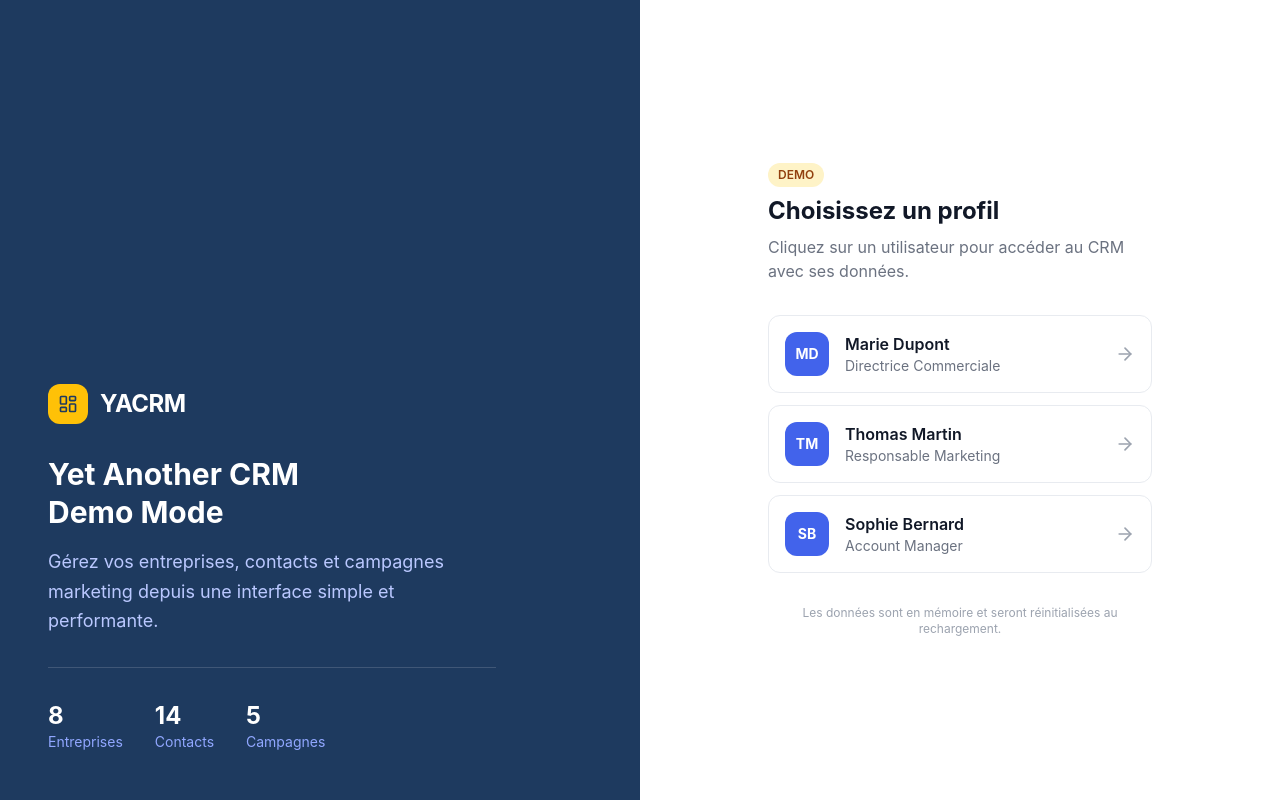
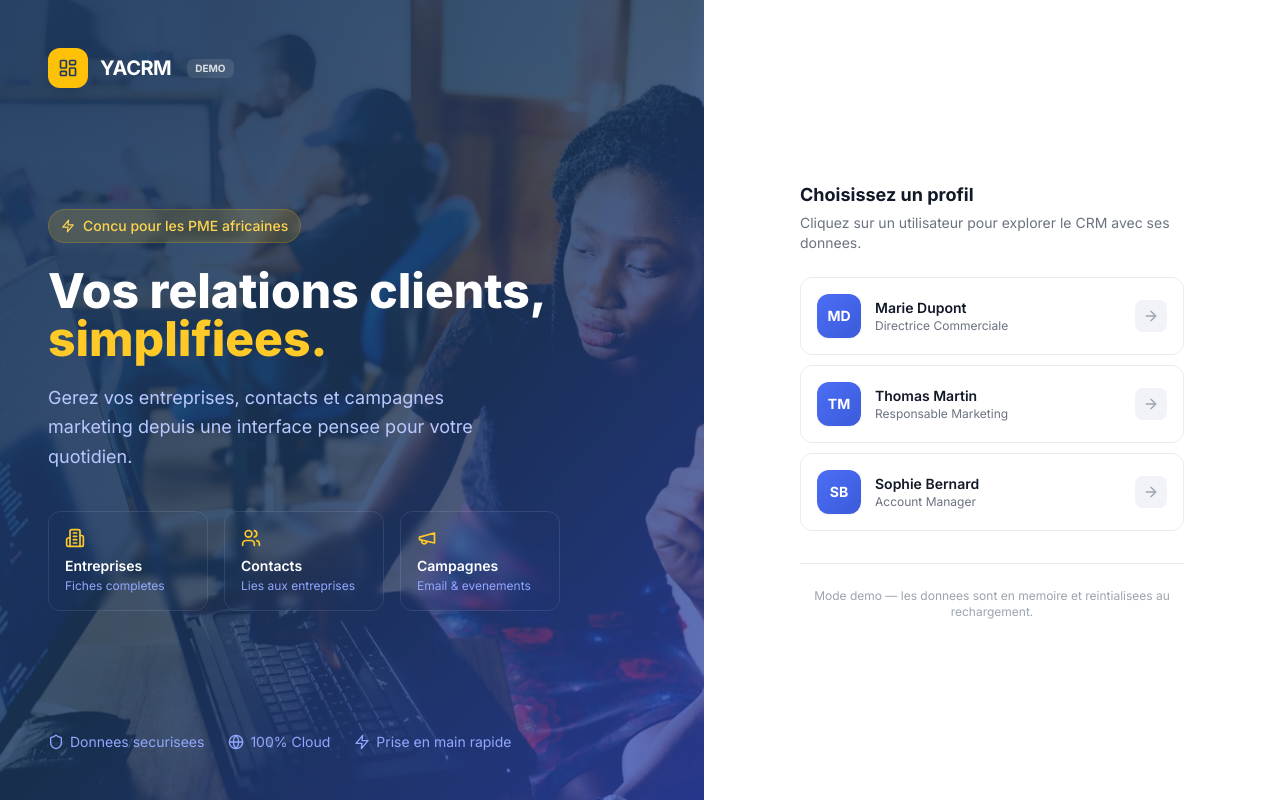
Before and after one commit to AlexisLaporte/headless-crm, a React (Vite) app: page / in a window 1280 px wide. Built offline with nearby package versions, Linux system fonts and the light colour scheme.

Commit message:
webapp/style: hero auth page + fix CSS import order
- Image hero equipe tech africaine sur panneau gauche
- Feature cards, trust badges, tagline accrocheur
- Responsive mobile avec hero texte condense
- Fix @import avant @tailwind directives

Co-Authored-By: Claude Opus 4.5 <noreply@anthropic.com>

```diff
--- a/src/components/Auth.tsx
+++ b/src/components/Auth.tsx
@@ -1,6 +1,6 @@
 import { useAuth } from '../contexts/AuthContext';
 import { demoUsers, DemoUser } from '../data/seed';
-import { LayoutDashboard, ArrowRight } from 'lucide-react';
+import { LayoutDashboard, ArrowRight, Building2, Users, Megaphone, Zap, Shield, Globe } from 'lucide-react';
 
 export function Auth() {
   const { signIn } = useAuth();
@@ -11,34 +11,75 @@ export function Auth() {
 
   return (
     <div className="min-h-screen flex">
-      {/* Left panel - Branding */}
-      <div className="hidden lg:flex lg:w-1/2 relative overflow-hidden bg-brand-950">
-        <div className="absolute inset-0 bg-gradient-to-t from-brand-950/90 via-brand-950/50 to-brand-950/30" />
-        <div className="relative z-10 flex flex-col justify-end p-12">
-          <div className="flex items-center gap-3 mb-8">
-            <div className="w-10 h-10 bg-accent-500 rounded-xl flex items-center justify-center">
+      {/* Left panel - Hero */}
+      <div className="hidden lg:flex lg:w-[55%] relative overflow-hidden">
+        {/* Background image */}
+        <img
+          src="/hero.jpg"
+          alt="Equipe tech africaine"
+          className="absolute inset-0 w-full h-full object-cover"
+        />
+        {/* Gradient overlay */}
+        <div className="absolute inset-0 bg-gradient-to-br from-brand-950/95 via-brand-950/80 to-brand-900/70" />
+
+        {/* Content */}
+        <div className="relative z-10 flex flex-col justify-between p-12 w-full">
+          {/* Top - Logo */}
+          <div className="flex items-center gap-3">
+            <div className="w-10 h-10 bg-accent-500 rounded-xl flex items-center justify-center shadow-lg">
               <LayoutDashboard className="w-5 h-5 text-brand-950" />
             </div>
-            <span className="text-2xl font-bold text-white tracking-tight">YACRM</span>
+            <span className="text-xl font-bold text-white tracking-tight">YACRM</span>
+            <span className="bg-white/10 backdrop-blur text-white/80 text-[10px] font-bold px-2 py-0.5 rounded-md ml-1">DEMO</span>
           </div>
-          <h2 className="text-3xl font-bold text-white leading-tight mb-4">
-            Yet Another CRM<br />Demo Mode
-          </h2>
-          <p className="text-brand-200 text-lg leading-relaxed max-w-md">
-            Gérez vos entreprises, contacts et campagnes marketing depuis une interface simple et performante.
+
+          {/* Center - Hero text */}
+          <div className="max-w-lg">
+            <div className="inline-flex items-center gap-2 bg-accent-500/15 backdrop-blur-sm border border-accent-500/20 text-accent-300 text-sm font-medium px-3 py-1.5 rounded-full mb-6">
+              <Zap className="w-3.5 h-3.5" />
+              Concu pour les PME africaines
+            </div>
+            <h1 className="text-4xl xl:text-5xl font-extrabold text-white leading-[1.15] mb-5">
+              Vos relations clients,<br />
+              <span className="text-accent-400">simplifiees.</span>
+            </h1>
+            <p className="text-lg text-brand-200 leading-relaxed max-w-md">
+              Gerez vos entreprises, contacts et campagnes marketing depuis une interface pensee pour votre quotidien.
             </p>
-          <div className="flex gap-8 mt-8 pt-8 border-t border-white/15">
-            <div>
-              <p className="text-2xl font-bold text-white">8</p>
-              <p className="text-sm text-brand-300">Entreprises</p>
+
+            {/* Features grid */}
+            <div className="grid grid-cols-3 gap-4 mt-10">
+              <div className="bg-white/8 backdrop-blur-sm rounded-xl p-4 border border-white/10">
+                <Building2 className="w-5 h-5 text-accent-400 mb-2" />
+                <p className="text-sm font-semibold text-white">Entreprises</p>
+                <p className="text-xs text-brand-300 mt-0.5">Fiches completes</p>
               </div>
-            <div>
-              <p className="text-2xl font-bold text-white">14</p>
-              <p className="text-sm text-brand-300">Contacts</p>
+              <div className="bg-white/8 backdrop-blur-sm rounded-xl p-4 border border-white/10">
+                <Users className="w-5 h-5 text-accent-400 mb-2" />
+                <p className="text-sm font-semibold text-white">Contacts</p>
+                <p className="text-xs text-brand-300 mt-0.5">Lies aux entreprises</p>
               </div>
-            <div>
-              <p className="text-2xl font-bold text-white">5</p>
-              <p className="text-sm text-brand-300">Campagnes</p>
+              <div className="bg-white/8 backdrop-blur-sm rounded-xl p-4 border border-white/10">
+                <Megaphone className="w-5 h-5 text-accent-400 mb-2" />
+                <p className="text-sm font-semibold text-white">Campagnes</p>
+                <p className="text-xs text-brand-300 mt-0.5">Email & evenements</p>
+              </div>
+            </div>
+          </div>
+
+          {/* Bottom - Trust badges */}
+          <div className="flex items-center gap-6 text-brand-300 text-sm">
+            <div className="flex items-center gap-1.5">
+              <Shield className="w-4 h-4" />
+              <span>Donnees securisees</span>
+            </div>
+            <div className="flex items-center gap-1.5">
+              <Globe className="w-4 h-4" />
+              <span>100% Cloud</span>
+            </div>
+            <div className="flex items-center gap-1.5">
+              <Zap className="w-4 h-4" />
+              <span>Prise en main rapide</span>
             </div>
           </div>
         </div>
@@ -47,52 +88,61 @@ export function Auth() {
       {/* Right panel - User selection */}
       <div className="flex-1 flex items-center justify-center bg-white p-6 sm:p-12">
         <div className="w-full max-w-sm">
-          {/* Mobile logo */}
-          <div className="flex items-center gap-3 mb-10 lg:hidden">
+          {/* Mobile hero */}
+          <div className="lg:hidden mb-8">
+            <div className="flex items-center gap-3 mb-6">
               <div className="w-9 h-9 bg-brand-700 rounded-xl flex items-center justify-center">
                 <LayoutDashboard className="w-4 h-4 text-white" />
               </div>
               <span className="text-xl font-bold text-gray-900">YACRM</span>
+              <span className="bg-amber-100 text-amber-800 text-[10px] font-bold px-2 py-0.5 rounded-md">DEMO</span>
             </div>
-
-          <div className="mb-8">
-            <div className="flex items-center gap-2 mb-2">
-              <span className="bg-amber-100 text-amber-800 text-xs font-semibold px-2.5 py-1 rounded-full">
-                DEMO
-              </span>
-            </div>
-            <h1 className="text-2xl font-bold text-gray-900 mb-2">
-              Choisissez un profil
-            </h1>
-            <p className="text-gray-500">
-              Cliquez sur un utilisateur pour accéder au CRM avec ses données.
+            <h2 className="text-2xl font-bold text-gray-900 leading-tight mb-2">
+              Vos relations clients, <span className="text-brand-600">simplifiees.</span>
+            </h2>
+            <p className="text-gray-500 text-sm">
+              CRM concu pour les PME africaines.
             </p>
           </div>
 
-          <div className="space-y-3">
+          {/* Profile selection */}
+          <div className="mb-6">
+            <h3 className="text-lg font-bold text-gray-900 mb-1">
+              Choisissez un profil
+            </h3>
+            <p className="text-sm text-gray-500">
+              Cliquez sur un utilisateur pour explorer le CRM avec ses donnees.
+            </p>
+          </div>
+
+          <div className="space-y-2.5">
             {demoUsers.map((user) => (
               <button
                 key={user.id}
                 onClick={() => handleSelect(user)}
-                className="w-full flex items-center justify-between p-4 rounded-xl border border-surface-200 hover:border-brand-300 hover:bg-brand-50 transition-all duration-200 group"
+                className="w-full flex items-center justify-between p-4 rounded-xl border border-surface-200 hover:border-brand-300 hover:bg-brand-50/50 transition-all duration-200 group"
               >
-                <div className="flex items-center gap-4">
-                  <div className="w-11 h-11 rounded-xl bg-brand-700 text-white flex items-center justify-center font-bold text-sm">
+                <div className="flex items-center gap-3.5">
+                  <div className="w-11 h-11 rounded-xl bg-gradient-to-br from-brand-600 to-brand-800 text-white flex items-center justify-center font-bold text-sm shadow-sm">
                     {user.avatar}
                   </div>
                   <div className="text-left">
-                    <p className="font-semibold text-gray-900">{user.name}</p>
-                    <p className="text-sm text-gray-500">{user.role}</p>
+                    <p className="font-semibold text-gray-900 text-sm">{user.name}</p>
+                    <p className="text-xs text-gray-500">{user.role}</p>
                   </div>
                 </div>
-                <ArrowRight className="w-5 h-5 text-gray-400 group-hover:text-brand-600 transition" />
+                <div className="w-8 h-8 rounded-lg bg-surface-100 group-hover:bg-brand-100 flex items-center justify-center transition-colors">
+                  <ArrowRight className="w-4 h-4 text-gray-400 group-hover:text-brand-600 transition-colors" />
+                </div>
               </button>
             ))}
           </div>
 
-          <p className="text-center text-xs text-gray-400 mt-8">
-            Les données sont en mémoire et seront réinitialisées au rechargement.
+          <div className="mt-8 pt-6 border-t border-surface-200">
+            <p className="text-xs text-gray-400 text-center">
+              Mode demo — les donnees sont en memoire et reintialisees au rechargement.
             </p>
+          </div>
         </div>
       </div>
     </div>
--- a/src/index.css
+++ b/src/index.css
@@ -1,8 +1,8 @@
+@import url('https://fonts.googleapis.com/css2?family=Inter:wght@300;400;500;600;700;800&display=swap');
+
 @tailwind base;
 @tailwind components;
 @tailwind utilities;
-
-@import url('https://fonts.googleapis.com/css2?family=Inter:wght@300;400;500;600;700;800&display=swap');
 
 @layer base {
   body {
```
Also changed, not shown: public/hero.jpg (added), 1 other file (tests, documents, lock files or other folders). Lines whose indentation alone changed are shown as unchanged.
